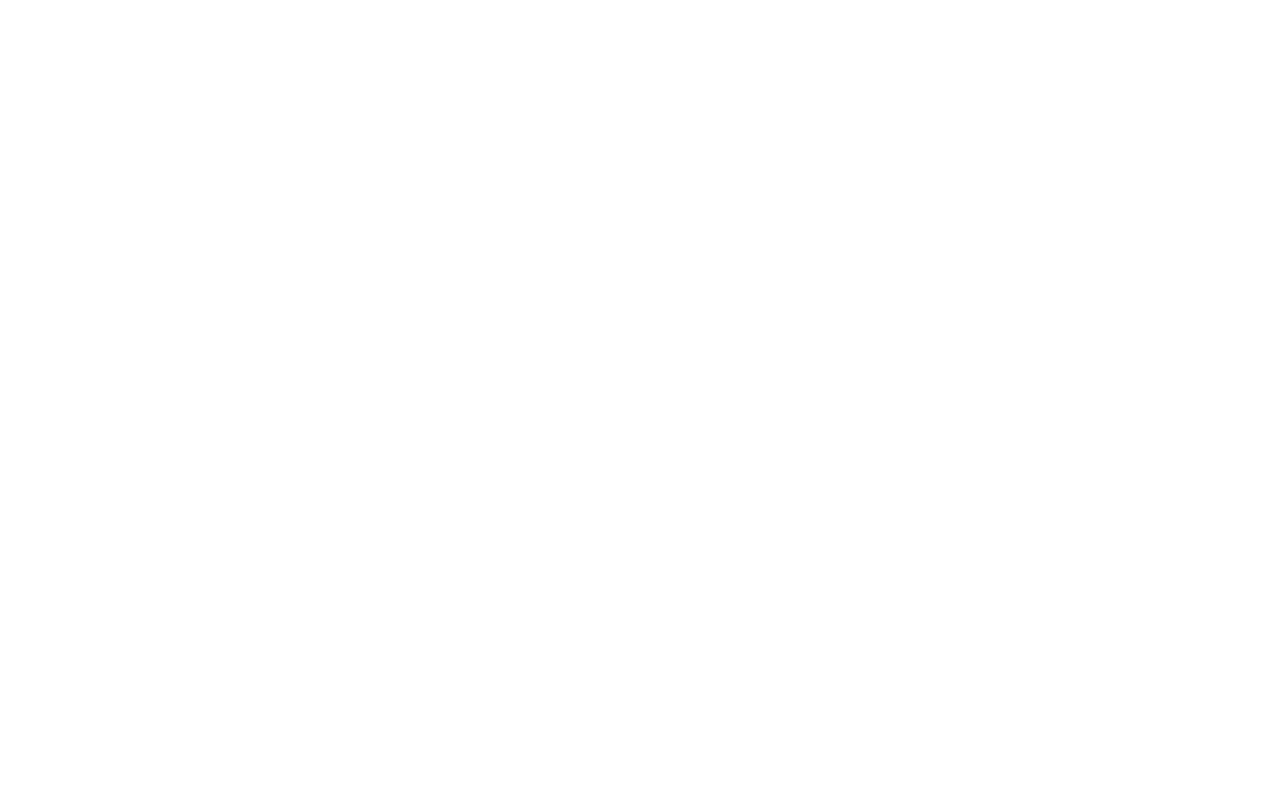
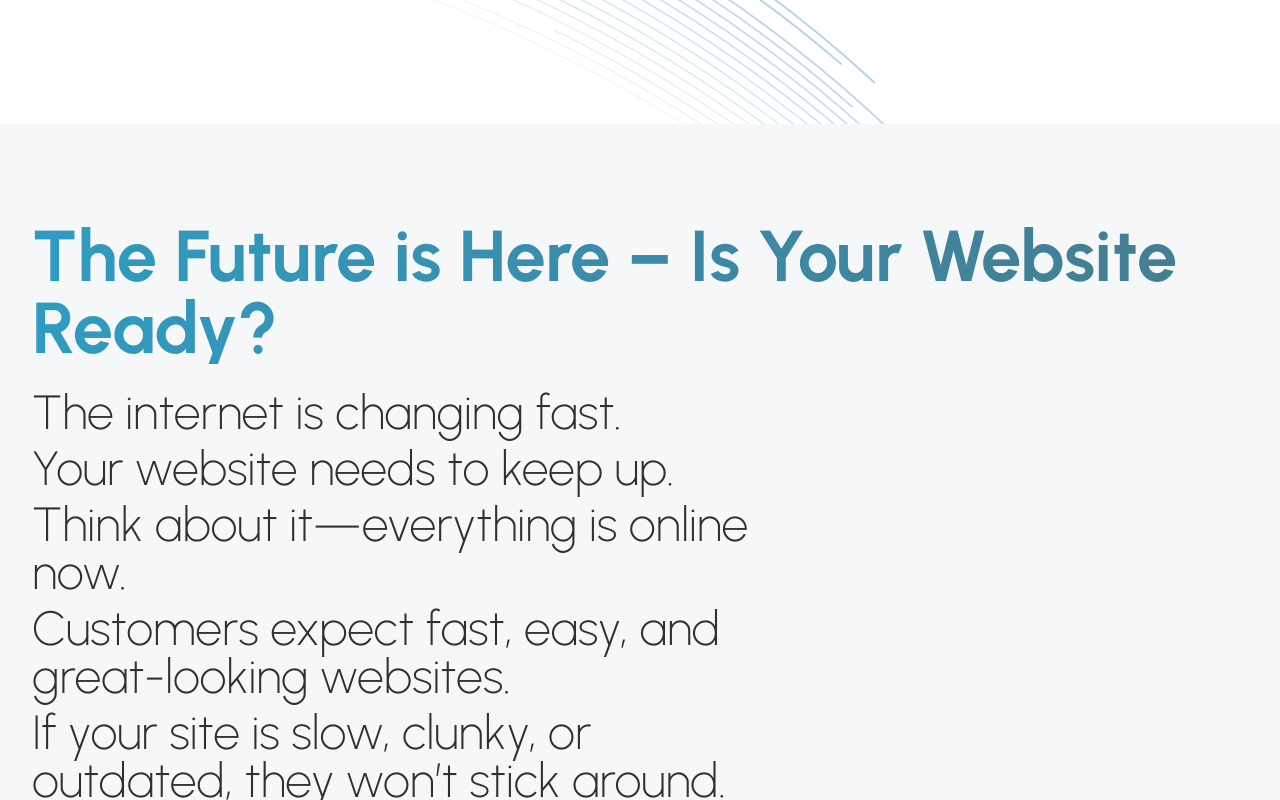
Before and after one commit to tulio148/ewebsite, a Next.js app: page / in a window 1280 px wide. Shown: the part 1060-1860 px from the top of the page. Built offline with nearby package versions, Linux system fonts and the light colour scheme.

Commit message:
created paragraph component

```diff
--- a/app/page.tsx
+++ b/app/page.tsx
@@ -1,8 +1,12 @@
 import HeroSection from "@/components/hero";
+import ParagraphWithAnimation from "@/components/test";
 export default function Home() {
   return (
     <>
       <HeroSection />
+      <div className="bg-accent ">
+        <ParagraphWithAnimation />
+      </div>
       <div className="mb-[4000px]"></div>
     </>
   );
--- a/components/FloatingPaths.tsx
+++ b/components/FloatingPaths.tsx
@@ -15,7 +15,7 @@
   }));
 
   return (
-    <div className="absolute inset-0 pointer-events-none">
+    <div className="absolute inset-0 pointer-events-none ">
       <svg
         className="w-full h-full text-primary"
         viewBox="0 0 696 316"
@@ -33,7 +33,7 @@
             initial={{ pathLength: 0.3, opacity: 0.5 }}
             animate={{
               pathLength: 1,
-              opacity: [0.25, 0.5, 0.25],
+              opacity: [0.5, 1, 0.5],
               pathOffset: [0, 1, 0],
               stroke: ["#2596be", "#1e40af", "#2596be"],
             }}
@@ -41,6 +41,7 @@
               duration: 20 + Math.random() * 10,
               repeat: Number.POSITIVE_INFINITY,
               ease: "linear",
+              delay: path.id * 0.2,
             }}
           />
         ))}
--- a/components/Navbar.tsx
+++ b/components/Navbar.tsx
@@ -79,7 +79,7 @@
   };
 
   return (
-    <nav className="fixed top-0 left-0 right-0 bg-white z-50">
+    <nav className="fixed top-0 left-0 right-0 bg-accent z-50">
       <div className="container mx-auto px-4">
         <div className="flex justify-between items-center h-16">
           <motion.div
--- a/components/hero.tsx
+++ b/components/hero.tsx
@@ -6,21 +6,21 @@
 
 export default function HeroSection() {
   return (
+    <>
+      <div className="absolute inset-0 h-[170vh]">
+        <FloatingPaths position={0} />
+      </div>
       <section
         id="hero"
-      className="relative min-h-screen w-full flex flex-col items-center justify-center overflow-hidden bg-accent dark:bg-secondary"
+        className="relative min-h-screen w-full flex flex-col items-center justify-center overflow-hidden  dark:bg-secondary mb-96"
       >
-      <div className="absolute inset-0">
-        <FloatingPaths position={0} />
-      </div>
-
         <div className="relative px-7 z-10 container mx-auto">
           <LogoAnimation />
           <motion.h1
-          className="text-2xl md:text-4xl font-light tracking-wider  mb-4 text-secondary dark:text-white text-center "
+            className="text-2xl md:text-4xl font-light tracking-wider mb-4 text-secondary dark:text-white text-center pb-8"
             initial={{ opacity: 0 }}
             animate={{ opacity: 1 }}
-          transition={{ duration: 0.7, delay: 1.8 }}
+            transition={{ duration: 0.7, delay: 1.5 }}
           >
             {[
               "Fast,",
@@ -54,5 +54,6 @@
           </motion.h1>
         </div>
       </section>
+    </>
   );
 }
--- /dev/null
+++ b/components/test.tsx
@@ -0,0 +1,96 @@
+"use client";
+import React, { useRef } from "react";
+import { motion, useScroll, useTransform } from "framer-motion";
+
+const paragraphs = [
+  "The internet is changing fast.",
+  "Your website needs to keep up.",
+  "Think about it—everything is online now.",
+  "Customers expect fast, easy, and great-looking websites.",
+  "If your site is slow, clunky, or outdated, they won’t stick around.",
+  "Your website isn’t just a page on the internet.",
+  "It’s your first impression, your best salesperson, and your business card—all in one.",
+  "Is it doing its job?",
+];
+const ParagraphWithAnimation = ({ text, scrollYProgress, index }) => {
+  const opacity = useTransform(
+    scrollYProgress,
+    [0.1 * index, 0.1 * (index + 1)],
+    [0, 1]
+  );
+  const y = useTransform(
+    scrollYProgress,
+    [0.1 * index, 0.1 * (index + 1)],
+    [50, 0]
+  );
+  const scale = useTransform(
+    scrollYProgress,
+    [0.1 * index, 0.1 * (index + 1)],
+    [0.8, 1]
+  );
+  const x = useTransform(
+    scrollYProgress,
+    [0.1 * index, 0.1 * (index + 1)],
+    [-100, 0]
+  );
+
+  return (
+    <motion.p
+      className="text-2xl md:text-4xl  lg:text-5xl text-secondary/90 font-extralight mb-2 max-w-3xl"
+      style={{ opacity, y, scale, x }}
+    >
+      {text}
+    </motion.p>
+  );
+};
+
+const Component = () => {
+  const ref = useRef(null);
+  const { scrollYProgress } = useScroll({
+    target: ref,
+    offset: ["start end", "end start"],
+  });
+
+  // Dynamic gradient animation based on scroll progress
+  const gradient = useTransform(
+    scrollYProgress,
+    [0, 0.5, 1],
+    [
+      "linear-gradient(to right, rgba(37, 150, 190, 0.7), rgba(26, 26, 26, 1))", // Normal
+      "linear-gradient(to right, rgba(37, 150, 190, 1), rgba(10, 10, 10, 0.6))", // Slight opacity shift
+      "linear-gradient(to right, rgba(37, 150, 190, 0.7), rgba(26, 26, 26, 1))", // Back to normal
+    ]
+  );
+
+  return (
+    <div
+      ref={ref}
+      className="relative bg-accent h-[800vh] flex flex-col items-center "
+    >
+      <motion.div className="p-8  flex flex-col justify-center  sticky top-0 pt-24">
+        {/* Title with Fade-In & Dynamic Gradient */}
+        <motion.h2
+          className="text-5xl md:text-6xl lg:text-7xl font-bold text-left bg-clip-text text-transparent mb-6"
+          initial={{ opacity: 0 }}
+          whileInView={{ opacity: 1 }}
+          transition={{ duration: 1, ease: "easeInOut", delay: 0.3 }}
+          style={{ backgroundImage: gradient, backgroundSize: "200%" }} // Smooth gradient effect
+        >
+          The Future is Here – Is Your Website Ready?
+        </motion.h2>
+
+        {/* Animated Paragraphs */}
+        {paragraphs.map((text, index) => (
+          <ParagraphWithAnimation
+            key={index}
+            text={text}
+            scrollYProgress={scrollYProgress}
+            index={index}
+          />
+        ))}
+      </motion.div>
+    </div>
+  );
+};
+
+export default Component;
--- a/package.json
+++ b/package.json
@@ -14,7 +14,7 @@
     "class-variance-authority": "^0.7.1",
     "clsx": "^2.1.1",
     "lucide-react": "^0.475.0",
-    "motion": "^12.4.7",
+    "motion": "^12.4.10",
     "next": "15.1.7",
     "react": "^19.0.0",
     "react-dom": "^19.0.0",
```
Also changed, not shown: 1 other file (tests, documents, lock files or other folders). Lines whose indentation alone changed are shown as unchanged.
